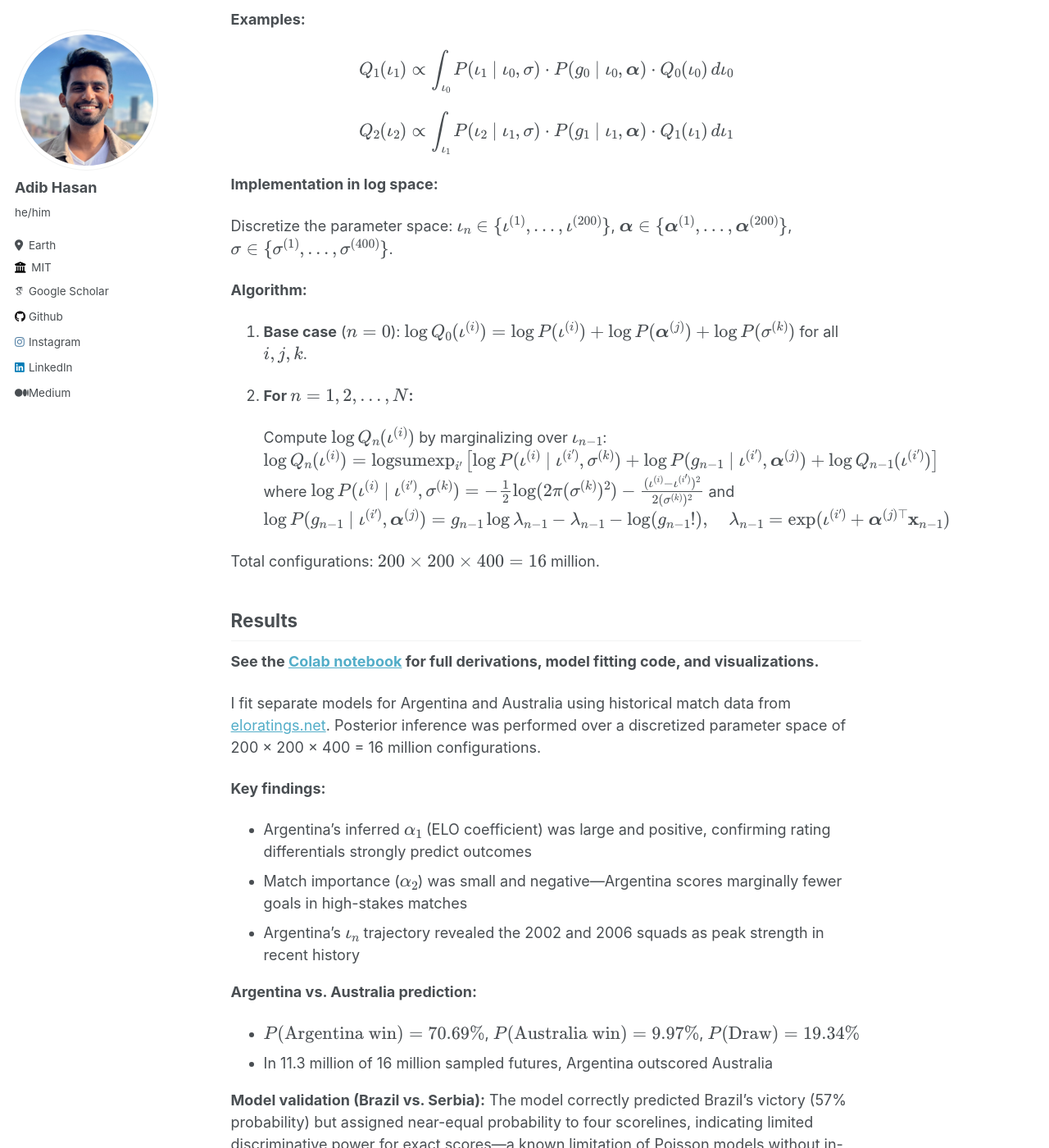
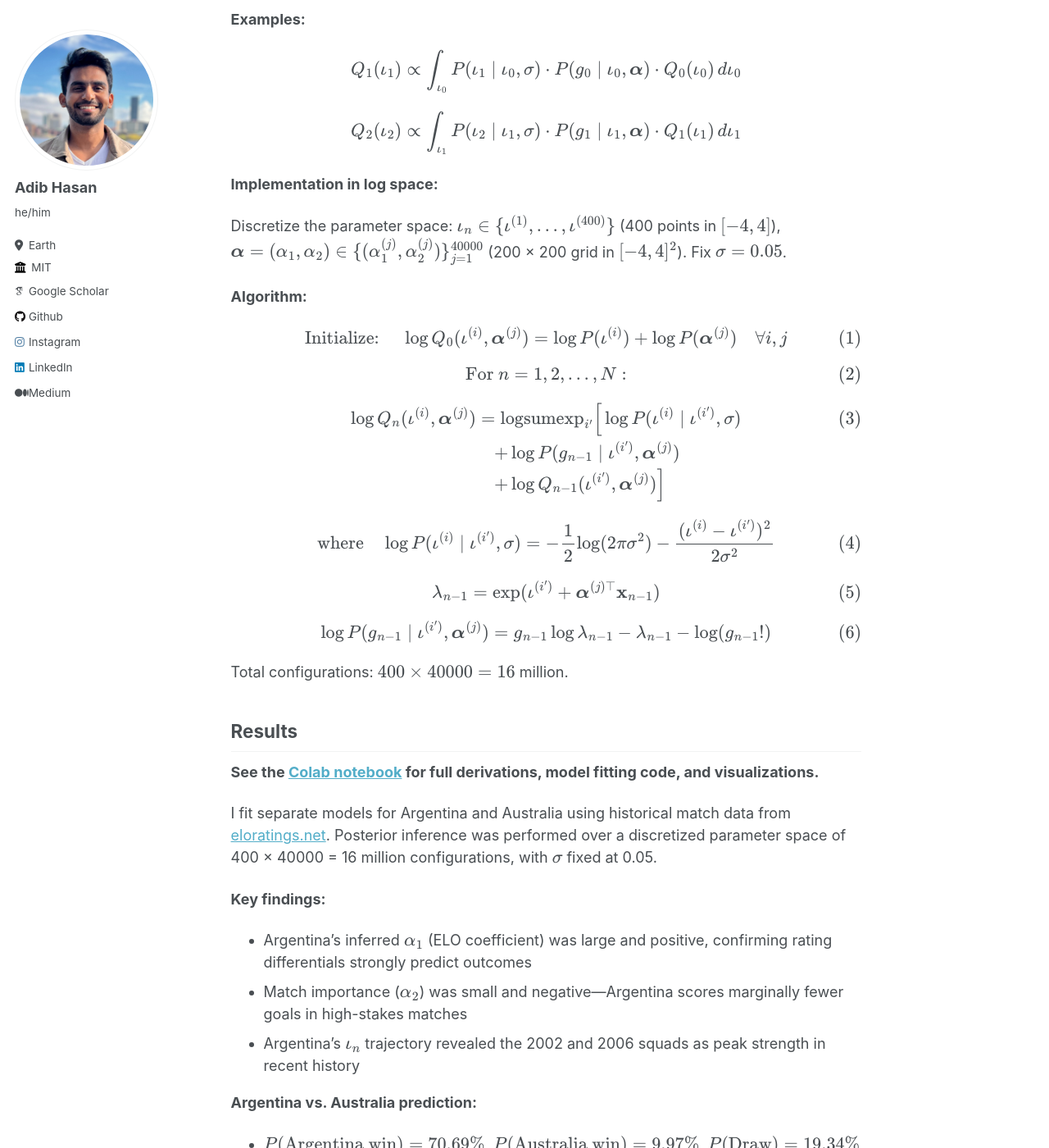
Before and after one commit to Neehan/neehan.github.io, a Jekyll site: the page built from _blog/bayesian-soccer-score.md, in a window 1280 px wide and 1400 px high, scrolled down 3886 px. Shown: the whole window at 82% size. Built offline with Jekyll 4.4.1, drawn with Linux system fonts in a browser that asks for light colours; some web fonts are replaced.

Commit message:
added bayesian soccer score

```diff
--- a/_blog/bayesian-soccer-score.md
+++ b/_blog/bayesian-soccer-score.md
@@ -162,38 +162,55 @@ $$
 
 **Implementation in log space:**
 
-Discretize the parameter space: \\(\iota\_n \in \\{\iota^{(1)}, \ldots, \iota^{(200)}\\}\\), \\(\boldsymbol{\alpha} \in \\{\boldsymbol{\alpha}^{(1)}, \ldots, \boldsymbol{\alpha}^{(200)}\\}\\), \\(\sigma \in \\{\sigma^{(1)}, \ldots, \sigma^{(400)}\\}\\).
+Discretize the parameter space: \\(\iota\_n \in \\{\iota^{(1)}, \ldots, \iota^{(400)}\\}\\) (400 points in \\([-4, 4]\\)), \\(\boldsymbol{\alpha} = (\alpha\_1, \alpha\_2) \in \\{(\alpha\_1^{(j)}, \alpha\_2^{(j)})\\}\_{j=1}^{40000}\\) (200 × 200 grid in \\([-4, 4]^2\\)). Fix \\(\sigma = 0.05\\).
 
 **Algorithm:**
 
-1. **Base case** (\\(n=0\\)):
-   $$
-   \log Q_0(\iota^{(i)}) = \log P(\iota^{(i)}) + \log P(\boldsymbol{\alpha}^{(j)}) + \log P(\sigma^{(k)})
-   $$
-   for all \\(i, j, k\\).
+$$
+\begin{align}
+\text{Initialize: } \quad \log Q_0(\iota^{(i)}, \boldsymbol{\alpha}^{(j)}) &= \log P(\iota^{(i)}) + \log P(\boldsymbol{\alpha}^{(j)}) \quad \forall i,j \tag{1}
+\end{align}
+$$
 
-2. **For \\(n = 1, 2, \ldots, N\\):**
+$$
+\begin{align}
+\text{For } n &= 1, 2, \ldots, N: \tag{2}
+\end{align}
+$$
 
-   Compute \\(\log Q\_n(\iota^{(i)})\\) by marginalizing over \\(\iota\_{n-1}\\):
-   $$
-   \log Q_n(\iota^{(i)}) = \text{logsumexp}_{i'} \left[ \log P(\iota^{(i)} \mid \iota^{(i')}, \sigma^{(k)}) + \log P(g_{n-1} \mid \iota^{(i')}, \boldsymbol{\alpha}^{(j)}) + \log Q_{n-1}(\iota^{(i')}) \right]
-   $$
-   where
-   $$
-   \log P(\iota^{(i)} \mid \iota^{(i')}, \sigma^{(k)}) = -\frac{1}{2}\log(2\pi (\sigma^{(k)})^2) - \frac{(\iota^{(i)} - \iota^{(i')})^2}{2(\sigma^{(k)})^2}
-   $$
-   and
-   $$
-   \log P(g_{n-1} \mid \iota^{(i')}, \boldsymbol{\alpha}^{(j)}) = g_{n-1} \log \lambda_{n-1} - \lambda_{n-1} - \log(g_{n-1}!), \quad \lambda_{n-1} = \exp(\iota^{(i')} + \boldsymbol{\alpha}^{(j)\top} \mathbf{x}_{n-1})
-   $$
+$$
+\begin{align}
+\log Q_n(\iota^{(i)}, \boldsymbol{\alpha}^{(j)}) &= \text{logsumexp}_{i'} \Big[ \log P(\iota^{(i)} \mid \iota^{(i')}, \sigma) \tag{3}\\
+&\quad + \log P(g_{n-1} \mid \iota^{(i')}, \boldsymbol{\alpha}^{(j)}) \nonumber\\
+&\quad + \log Q_{n-1}(\iota^{(i')}, \boldsymbol{\alpha}^{(j)}) \Big] \nonumber
+\end{align}
+$$
 
-Total configurations: \\(200 \times 200 \times 400 = 16\\) million.
+$$
+\begin{align}
+\text{where} \quad \log P(\iota^{(i)} \mid \iota^{(i')}, \sigma) &= -\frac{1}{2}\log(2\pi \sigma^2) - \frac{(\iota^{(i)} - \iota^{(i')})^2}{2\sigma^2} \tag{4}
+\end{align}
+$$
+
+$$
+\begin{align}
+\lambda_{n-1} &= \exp(\iota^{(i')} + \boldsymbol{\alpha}^{(j)\top} \mathbf{x}_{n-1}) \tag{5}
+\end{align}
+$$
+
+$$
+\begin{align}
+\log P(g_{n-1} \mid \iota^{(i')}, \boldsymbol{\alpha}^{(j)}) &= g_{n-1} \log \lambda_{n-1} - \lambda_{n-1} - \log(g_{n-1}!) \tag{6}
+\end{align}
+$$
+
+Total configurations: \\(400 \times 40000 = 16\\) million.
 
 ## Results
 
 **See the [Colab notebook](https://colab.research.google.com/drive/1b-o\_ACHLYiweYk\_Ynp\_qxcWvZ2Am7-At) for full derivations, model fitting code, and visualizations.**
 
-I fit separate models for Argentina and Australia using historical match data from [eloratings.net](http://eloratings.net). Posterior inference was performed over a discretized parameter space of 200 × 200 × 400 = 16 million configurations.
+I fit separate models for Argentina and Australia using historical match data from [eloratings.net](http://eloratings.net). Posterior inference was performed over a discretized parameter space of 400 × 40000 = 16 million configurations, with \\(\sigma\\) fixed at 0.05.
 
 **Key findings:**
 - Argentina's inferred \\(\alpha\_1\\) (ELO coefficient) was large and positive, confirming rating differentials strongly predict outcomes
```
